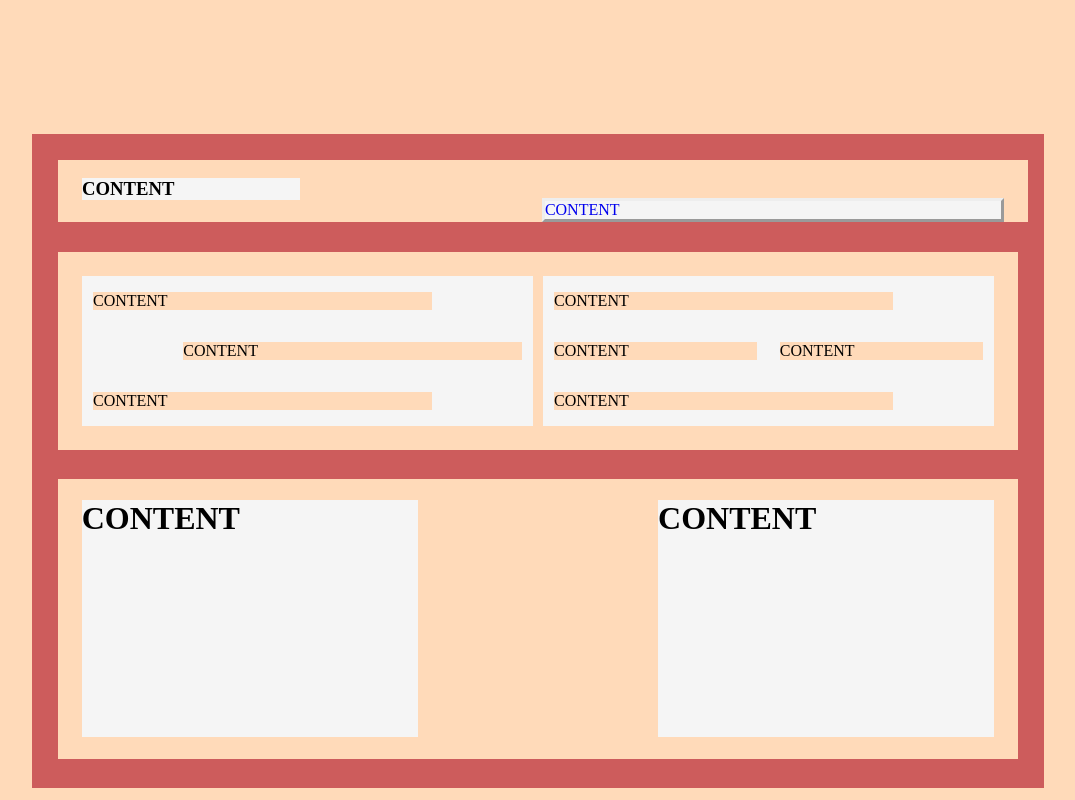
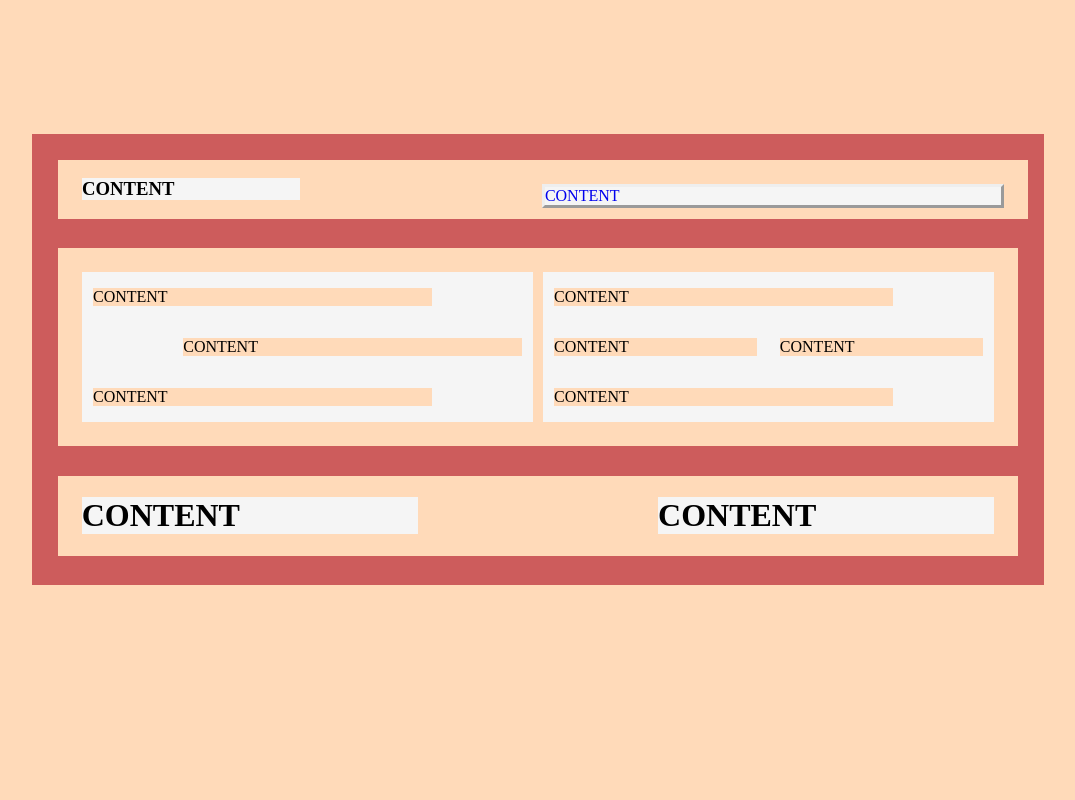
Before and after one commit to kauste/4-homework-no1, a website: page index.html in a window 1280 px wide. Shown: the whole page, without its empty margins (102-1177 px from the left). Drawn offline with Linux system fonts and the light colour scheme.

Commit message:
undo padding

```diff
--- a/index.html
+++ b/index.html
@@ -10,7 +10,7 @@
     <main style="background-color: indianred; width: 80%; margin-left: 10%; margin-top: 10%; display:inline-block">
         <div style="display:inline-block;background-color:peachpuff; width:96%; margin-left:2.5%; margin-top:2.5%; margin-bottom:2.5%">
             <h3 style= "float: left; background-color: whitesmoke; width:22.5%; margin-left:2.5%; color:i">CONTENT</h3>
-            <a style= "float: right; background-color: whitesmoke; width: 47%; margin-right:2.5%; margin-top: 4%; text-decoration: none; border-style: outset;" href="http://www.example.com">CONTENT</a>
+            <a style= "float: right; background-color: whitesmoke; width: 47%; margin-right:2.5%; margin-top: 2.5%; text-decoration: none; border-style: outset;" href="http://www.example.com">CONTENT</a>
         </div>
         <div style= "display:inline-block; background-color:peachpuff; width: 95%; margin-left: 2.5%; margin-bottom: 2.5%;" >
             <div style="background-color:whitesmoke; width: 47%; float: left; margin-left:2.5%; margin-top:2.5%; margin-bottom:2.5%">
@@ -26,8 +26,8 @@
             </div>
         </div>
         <div style="display: inline-block; width: 95%; margin-left:2.5%; margin-bottom:2.5%; background-color: peachpuff;">
-            <h1 style="background-color:whitesmoke; width: 35%; float: left; margin-left:2.5%; padding-bottom: 200px;">CONTENT</h1>
-            <h1 style="background-color:whitesmoke; width: 35%; float: right; margin-right: 2.5%;padding-bottom: 200px;">CONTENT</h1>
+            <h1 style="background-color:whitesmoke; width: 35%; float: left; margin-left:2.5%;">CONTENT</h1>
+            <h1 style="background-color:whitesmoke; width: 35%; float: right; margin-right: 2.5%;">CONTENT</h1>
          </div>
         </main>
     </main>
```
